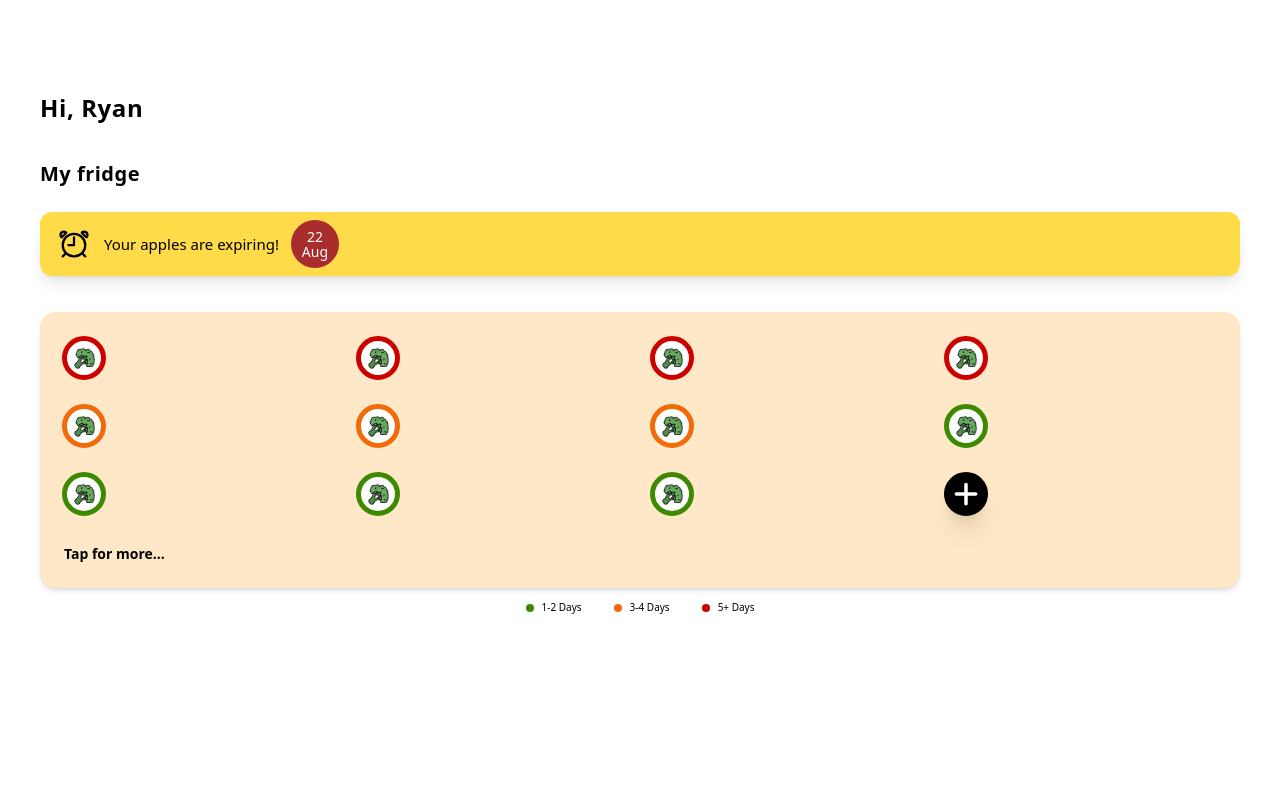
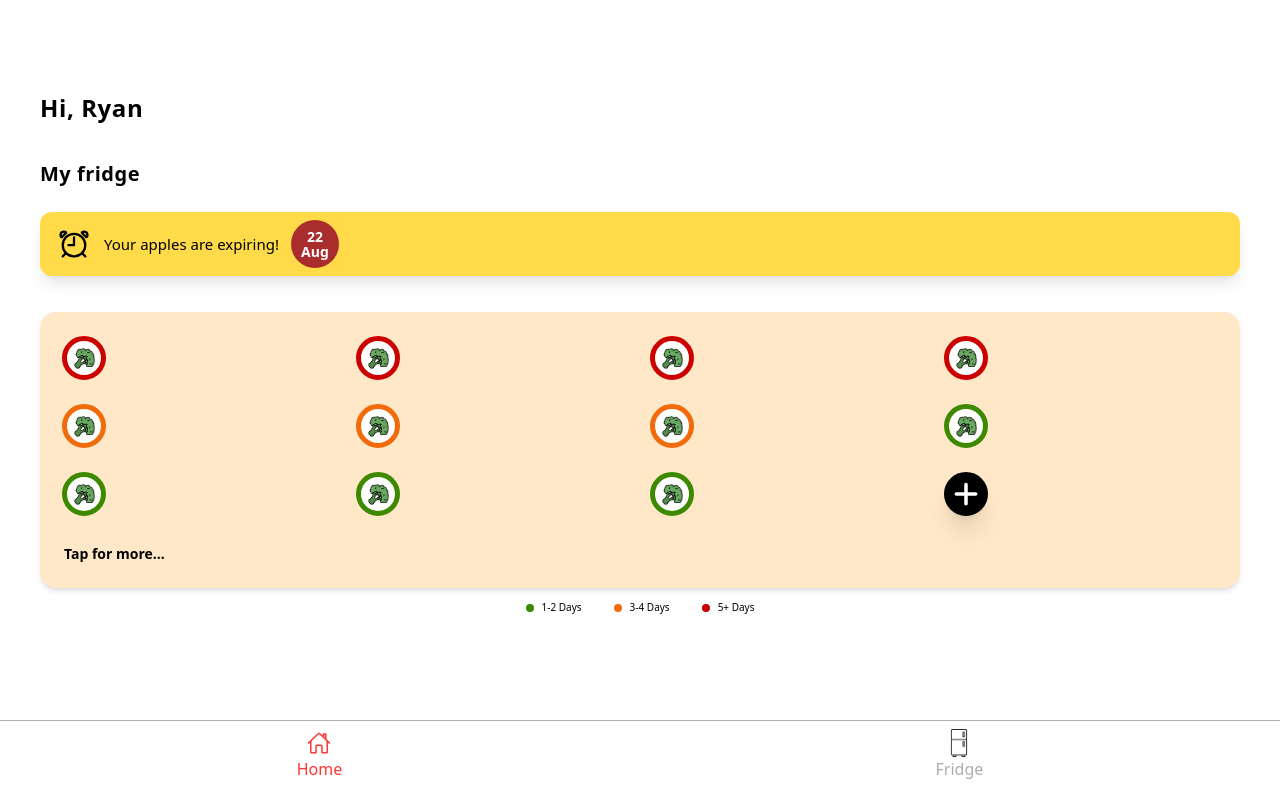
Before and after one commit to tangboxuan/drp-23, a React (Vite) app: page / in a window 1280 px wide. Built offline with nearby package versions, Linux system fonts and the light colour scheme.

Commit message:
Completed app footer

```diff
--- a/src/App.tsx
+++ b/src/App.tsx
@@ -20,6 +20,7 @@ import "@ionic/react/css/display.css";
 
 import Dashboard from "./components/dashboard/Dashboard";
 import getStyle from "./Styles";
+import Footer from "./components/shared/Footer";
 
 setupIonicReact();
 
@@ -27,12 +28,14 @@ function App() {
   return (
     <div className={getStyle(styles, "container")}>
       <Dashboard />
+
+      <Footer />
     </div>
   );
 }
 
 const styles = {
-  container: ["p-10", "mt-5"],
+  container: ["flex", "flex-col"],
 };
 export default App;
 
--- a/src/components/dashboard/Dashboard.tsx
+++ b/src/components/dashboard/Dashboard.tsx
@@ -2,6 +2,7 @@ import getStyle from "../../Styles";
 import Warning from "./Warning";
 import QuickView from "./QuickView";
 import Key from "./Key";
+import Footer from "../shared/Footer";
 
 function Dashboard() {
   return (
@@ -20,7 +21,7 @@ function Dashboard() {
 }
 
 const styles = {
-  container: ["flex", "flex-col"],
+  container: ["flex", "flex-col", "h-full", "w-full", "p-10", "mt-5"],
   title: ["text-2xl", "font-bold", "mt-8", "tracking-wide"],
   subtitle: ["text-xl", "font-bold", "mt-9", "tracking-wide"],
 };
--- a/src/components/dashboard/Warning.tsx
+++ b/src/components/dashboard/Warning.tsx
@@ -54,7 +54,13 @@ const styles = {
     "h-12",
     "ml-3",
   ],
-  dateText: ["text-white", "text-[13px]", "mt-[-5px]", "text-sm"],
+  dateText: [
+    "text-white",
+    "text-[13px]",
+    "mt-[-5px]",
+    "text-sm",
+    "font-semibold",
+  ],
   icon: ["w-9", "h-9", "mr-3"],
   message: ["text-[15px]"],
 };
--- /dev/null
+++ b/src/components/shared/Footer.tsx
@@ -0,0 +1,28 @@
+import getStyle from "../../Styles";
+import FooterSection from "./FooterSection";
+
+function Footer() {
+  return (
+    <div className={getStyle(styles, "container")}>
+      <div className={getStyle(styles, "subCtn")}>
+        <FooterSection section="Home" active={true} />
+        <FooterSection section="Fridge" active={false} />
+      </div>
+    </div>
+  );
+}
+
+const styles = {
+  container: [
+    "fixed",
+    "bottom-0",
+    "w-full",
+    "border-t",
+    "border-outlineGray",
+    "h-20",
+    "pt-2",
+  ],
+  subCtn: ["flex", "items-center", "justify-around"],
+};
+
+export default Footer;
--- /dev/null
+++ b/src/components/shared/FooterSection.tsx
@@ -0,0 +1,58 @@
+import getStyle from "../../Styles";
+import { IonIcon } from "@ionic/react";
+import { homeOutline } from "ionicons/icons";
+import Fridge from "../../assets/fridge.png";
+
+interface Props {
+  section: string;
+  active: boolean;
+}
+
+function FooterSection({ section, active }: Props) {
+  return (
+    <div className={getStyle(styles, "container")}>
+      {section === "Home" ? (
+        <IonIcon
+          className={
+            active
+              ? getStyle(styles, "homeActive")
+              : getStyle(styles, "homeInactive")
+          }
+          icon={homeOutline}
+        ></IonIcon>
+      ) : (
+        <img
+          className={
+            active
+              ? getStyle(styles, "fridgeActive")
+              : getStyle(styles, "fridgeInactive")
+          }
+          src={Fridge}
+          alt=""
+        />
+      )}
+
+      <p
+        className={
+          active
+            ? getStyle(styles, "textActive")
+            : getStyle(styles, "textInactive")
+        }
+      >
+        {section}
+      </p>
+    </div>
+  );
+}
+
+const styles = {
+  container: ["flex", "flex-col", "items-center"],
+  homeActive: ["w-6", "h-7", "text-selectedRed"],
+  homeInactive: ["w-6", "h-7", "text-outlineGray"],
+  fridgeActive: ["w-7", "h-7", "fill-selectedRed"],
+  fridgeInactive: ["w-7", "h-7", "fill-outlineGray"],
+  textActive: ["font-medium", "text-selectedRed"],
+  textInactive: ["font-medium", "text-outlineGray"],
+};
+
+export default FooterSection;
--- a/tailwind.config.js
+++ b/tailwind.config.js
@@ -17,6 +17,7 @@ export default {
         interactiveText: "#555555",
         outlineGray: "#ADADAD",
         safeGreen: "#3D8A00",
+        selectedRed: "#FF3434",
         warningOrange: "#F16B0A",
       },
     },
```
Also changed, not shown: src/assets/fridge.png (added).
